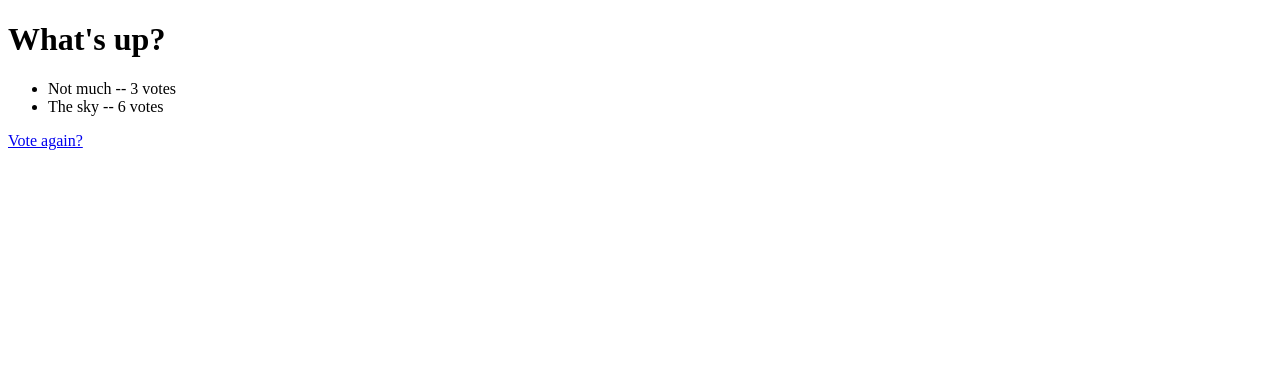
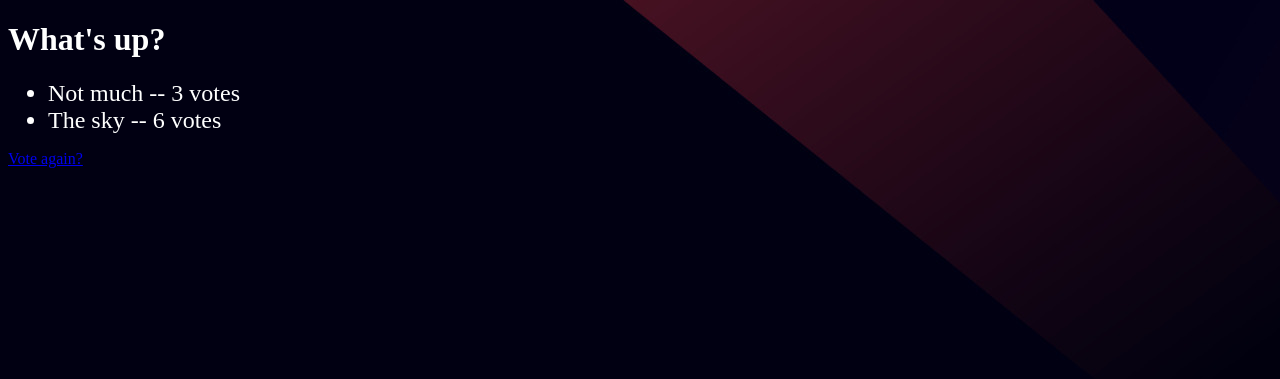
Before and after one commit to shanmukhchowdary147/PollsAppHCI, a Django app: page /polls/1/results/ in a window 1280 px wide. Shown: the top 379 px of the page. Run offline with Django 4.2, Linux system fonts and the light colour scheme; data comes from the database, SQL or seed files in the repository; both versions use the stored data as it was after the commit.

Commit message:
update 1

```diff
--- a/polls/static/polls/style.css
+++ b/polls/static/polls/style.css
@@ -1,7 +1,13 @@
-li a {
-    color: green;
+
+body {
+    color: white;
+    background: white url("./images/bg.jpg") no-repeat;
 }
 
-/*body {*/
-/*    background: white url("images/background.png") no-repeat;*/
-/*}*/
+li{
+    font-size: x-large;
+}
+li a {
+    font-size: x-large;
+    color: white;
+}
--- a/templates/polls/detail.html
+++ b/templates/polls/detail.html
@@ -3,6 +3,8 @@
 <head>
     <meta charset="UTF-8">
     <title>Title</title>
+    {% load static %}
+    <link rel="stylesheet" href="{% static 'polls/style.css' %}">
 </head>
 <body>
 
--- a/templates/polls/index.html
+++ b/templates/polls/index.html
@@ -8,12 +8,12 @@
 </head>
 <body>
     {% if latest_question_list %}
-    <ul>
+        <ol>
         {% for question in latest_question_list %}
             <li><a href="{% url 'polls:detail' question.id %}">{{ question.question_text }}</a></li>
 
         {% endfor %}
-    </ul>
+        </ol>
     {% else %}
         <p>No polls are available.</p>
     {% endif %}
--- a/templates/polls/results.html
+++ b/templates/polls/results.html
@@ -3,6 +3,8 @@
 <head>
     <meta charset="UTF-8">
     <title>Title</title>
+    {% load static %}
+    <link rel="stylesheet" href="{% static 'polls/style.css' %}">
 </head>
 <body>
 
```
Also changed, not shown: db.sqlite3, polls/static/polls/images/bg.jpg (added). Lines whose indentation alone changed are shown as unchanged.
